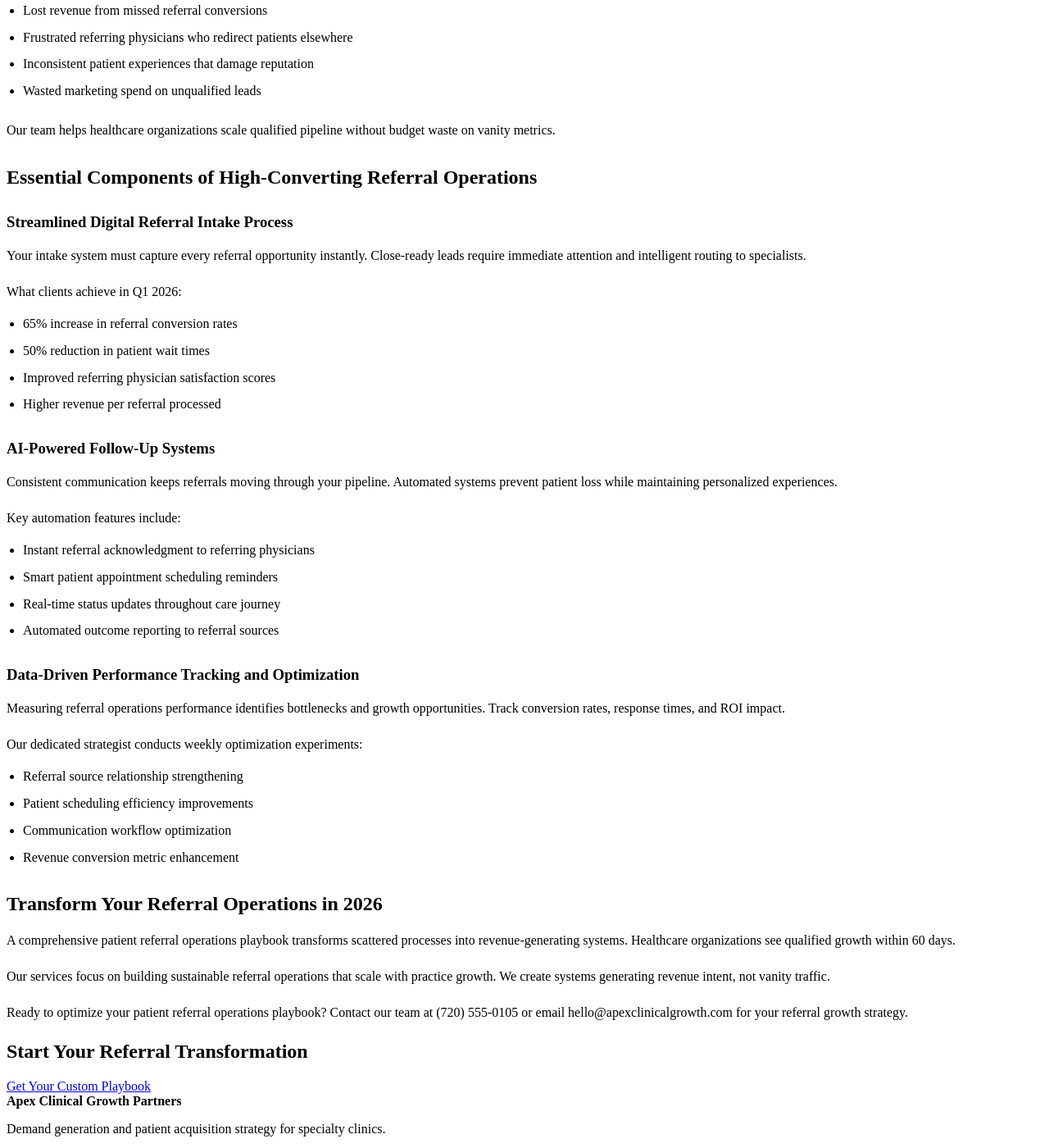
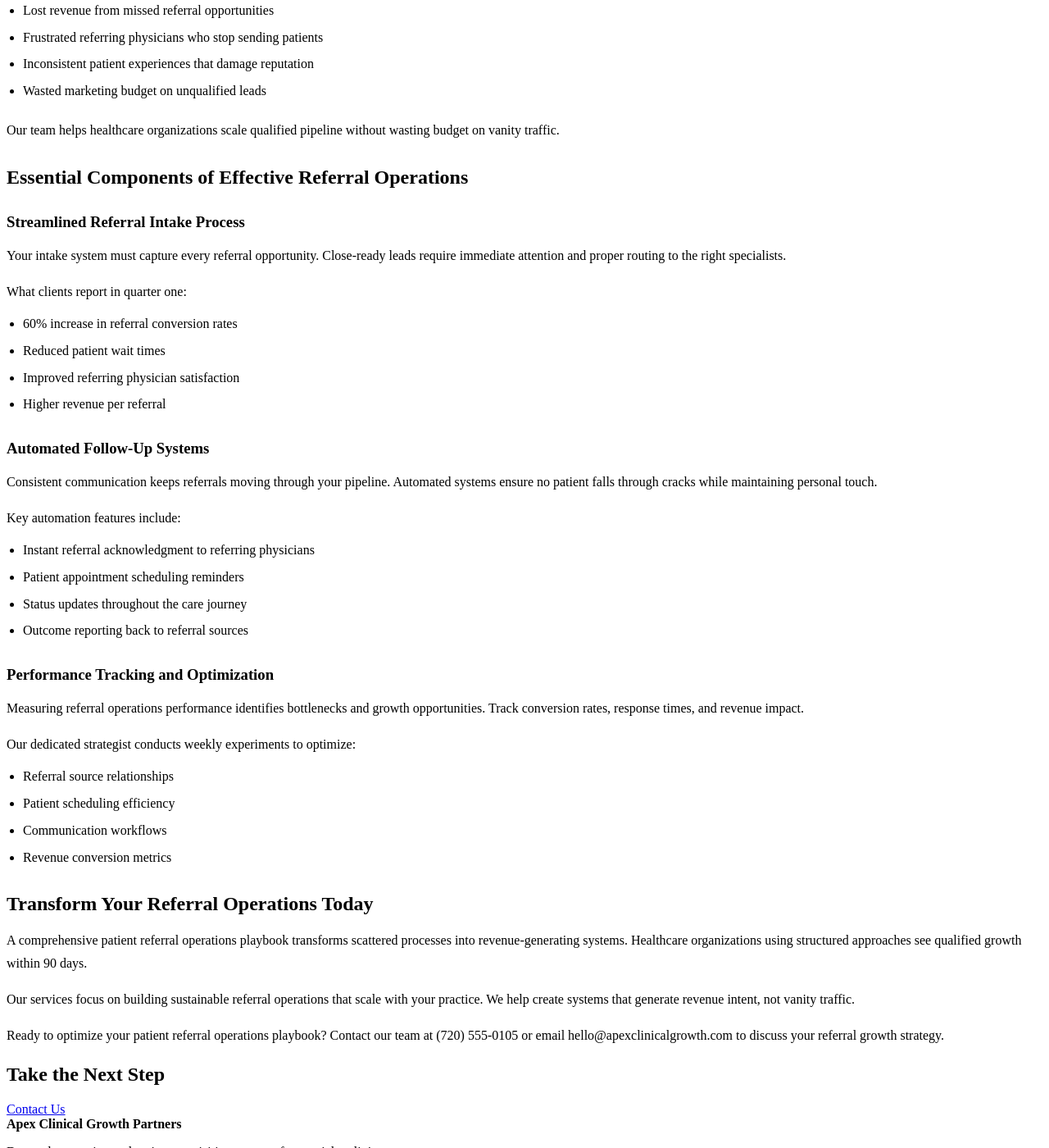
Before and after one commit to prjctlphbt/orbitr-canary-angular-20260228, a Jekyll site: the page angular-referral-ops-playbook-20260228142149.html, which Jekyll copies as it is, in a window 1280 px wide and 1400 px high, scrolled down 361 px. Shown: the whole window at 82% size. Built offline with Jekyll 4.4.1, drawn with Linux system fonts in a browser that asks for light colours; some of the changed text lies outside the part shown.

Commit message:
Rollback: Revert changes to angular-referral-ops-playbook-20260228142149.html

```diff
--- a/angular-referral-ops-playbook-20260228142149.html
+++ b/angular-referral-ops-playbook-20260228142149.html
@@ -4,8 +4,8 @@
 <head>
 <meta charset="utf-8"/>
 <meta content="width=device-width, initial-scale=1.0" name="viewport"/>
-<meta content="Transform patient referrals with our proven operations playbook. Boost conversion rates by 60%, streamline workflows, and accelerate healthcare growth in 2026." name="description"/>
-<title>Patient Referral Operations Playbook 2026 - Healthcare Growth</title>
+<meta content="Streamline patient referrals with our comprehensive operations playbook. Optimize workflows, boost growth, and improve patient outcomes. Get started today." name="description"/>
+<title>Patient Referral Operations Playbook - Healthcare Growth</title>
 <style>
 
 
@@ -95,69 +95,69 @@
 <a href="/services/">Services</a>
 <a href="/blog/insights/">Insights</a>
 <a href="/contact/">Contact</a>
-<a class="cta" href="/contact/">Book Strategy Call</a>
+<a class="cta" href="/contact/">Book Intro Call</a>
 </nav>
 </div>
 </header>
 <main class="page-main">
 <section class="page-hero landing-hero">
 <div class="container">
-<h1>Patient Referral Operations Playbook 2026 - Healthcare Growth</h1>
-<a class="cta" href="/services/">Get Your Playbook</a>
+<h1>Patient Referral Operations Playbook - Healthcare Growth</h1>
+<a class="cta" href="/services/">Contact Us</a>
 </div>
 </section>
 <section class="landing-content">
 <div class="container orbitr-generated-content">
-<h1>Patient Referral Operations Playbook 2026 - Healthcare Growth</h1>
-<p>Your patient referral operations playbook determines practice growth or decline. Healthcare organizations lose 45% of referrals due to broken processes.</p>
-<p>Apex Clinical Growth Partners serving Denver, CO creates systematic approaches that convert referral opportunities into measurable revenue growth.</p>
-<h2>Why Your Patient Referral Operations Playbook Drives Success</h2>
-<p>Referral operations directly impact your 2026 revenue goals. Without a structured patient referral operations playbook, practices experience:</p>
+<h1>Patient Referral Operations Playbook - Healthcare Growth</h1>
+<p>Your patient referral operations playbook determines whether your practice grows or stagnates. Most healthcare organizations lose 40% of referrals due to broken processes and missed follow-ups.</p>
+<p>Orbitr Canary Angular 20260228 serving the Denver, CO community specializes in creating systematic approaches that convert referral intent into revenue growth.</p>
+<h2>Why Your Patient Referral Operations Playbook Matters</h2>
+<p>Referral operations directly impact your bottom line. Without a structured patient referral operations playbook, practices experience:</p>
 <ul>
-<li>Lost revenue from missed referral conversions</li>
-<li>Frustrated referring physicians who redirect patients elsewhere</li>
+<li>Lost revenue from missed referral opportunities</li>
+<li>Frustrated referring physicians who stop sending patients</li>
 <li>Inconsistent patient experiences that damage reputation</li>
-<li>Wasted marketing spend on unqualified leads</li>
+<li>Wasted marketing budget on unqualified leads</li>
 </ul>
-<p>Our team helps healthcare organizations scale qualified pipeline without budget waste on vanity metrics.</p>
-<h2>Essential Components of High-Converting Referral Operations</h2>
-<h3>Streamlined Digital Referral Intake Process</h3>
-<p>Your intake system must capture every referral opportunity instantly. Close-ready leads require immediate attention and intelligent routing to specialists.</p>
-<p>What clients achieve in Q1 2026:
+<p>Our team helps healthcare organizations scale qualified pipeline without wasting budget on vanity traffic.</p>
+<h2>Essential Components of Effective Referral Operations</h2>
+<h3>Streamlined Referral Intake Process</h3>
+<p>Your intake system must capture every referral opportunity. Close-ready leads require immediate attention and proper routing to the right specialists.</p>
+<p>What clients report in quarter one:
 <ul>
-<li>65% increase in referral conversion rates</li>
-<li>50% reduction in patient wait times</li>
-<li>Improved referring physician satisfaction scores</li>
-<li>Higher revenue per referral processed</li>
+<li>60% increase in referral conversion rates</li>
+<li>Reduced patient wait times</li>
+<li>Improved referring physician satisfaction</li>
+<li>Higher revenue per referral</li>
 </ul></p>
-<h3>AI-Powered Follow-Up Systems</h3>
-<p>Consistent communication keeps referrals moving through your pipeline. Automated systems prevent patient loss while maintaining personalized experiences.</p>
+<h3>Automated Follow-Up Systems</h3>
+<p>Consistent communication keeps referrals moving through your pipeline. Automated systems ensure no patient falls through cracks while maintaining personal touch.</p>
 <p>Key automation features include:
 <ul>
 <li>Instant referral acknowledgment to referring physicians</li>
-<li>Smart patient appointment scheduling reminders</li>
-<li>Real-time status updates throughout care journey</li>
-<li>Automated outcome reporting to referral sources</li>
+<li>Patient appointment scheduling reminders</li>
+<li>Status updates throughout the care journey</li>
+<li>Outcome reporting back to referral sources</li>
 </ul></p>
-<h3>Data-Driven Performance Tracking and Optimization</h3>
-<p>Measuring referral operations performance identifies bottlenecks and growth opportunities. Track conversion rates, response times, and ROI impact.</p>
-<p>Our dedicated strategist conducts weekly optimization experiments:
+<h3>Performance Tracking and Optimization</h3>
+<p>Measuring referral operations performance identifies bottlenecks and growth opportunities. Track conversion rates, response times, and revenue impact.</p>
+<p>Our dedicated strategist conducts weekly experiments to optimize:
 <ul>
-<li>Referral source relationship strengthening</li>
-<li>Patient scheduling efficiency improvements</li>
-<li>Communication workflow optimization</li>
-<li>Revenue conversion metric enhancement</li>
+<li>Referral source relationships</li>
+<li>Patient scheduling efficiency</li>
+<li>Communication workflows</li>
+<li>Revenue conversion metrics</li>
 </ul></p>
-<h2>Transform Your Referral Operations in 2026</h2>
-<p>A comprehensive patient referral operations playbook transforms scattered processes into revenue-generating systems. Healthcare organizations see qualified growth within 60 days.</p>
-<p>Our services focus on building sustainable referral operations that scale with practice growth. We create systems generating revenue intent, not vanity traffic.</p>
-<p>Ready to optimize your patient referral operations playbook? Contact our team at (720) 555-0105 or email hello@apexclinicalgrowth.com for your referral growth strategy.</p>
+<h2>Transform Your Referral Operations Today</h2>
+<p>A comprehensive patient referral operations playbook transforms scattered processes into revenue-generating systems. Healthcare organizations using structured approaches see qualified growth within 90 days.</p>
+<p>Our services focus on building sustainable referral operations that scale with your practice. We help create systems that generate revenue intent, not vanity traffic.</p>
+<p>Ready to optimize your patient referral operations playbook? Contact our team at (720) 555-0105 or email hello@apexclinicalgrowth.com to discuss your referral growth strategy.</p>
 </div>
 </section>
 <section class="landing-cta">
 <div class="container">
-<h2>Start Your Referral Transformation</h2>
-<a class="cta" href="/services/">Get Your Custom Playbook</a>
+<h2>Take the Next Step</h2>
+<a class="cta" href="/services/">Contact Us</a>
 </div>
 </section>
 </main>
```
